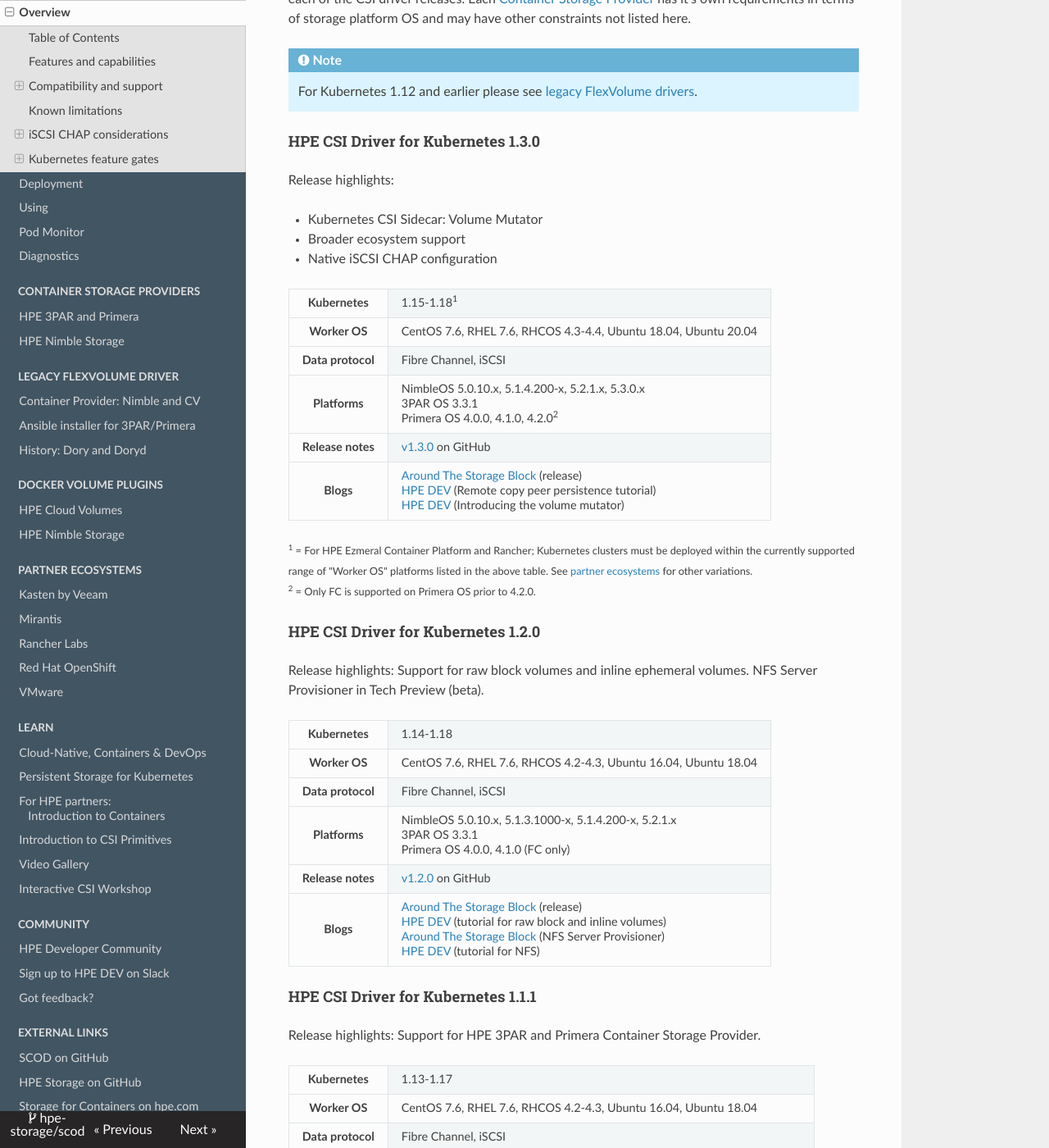
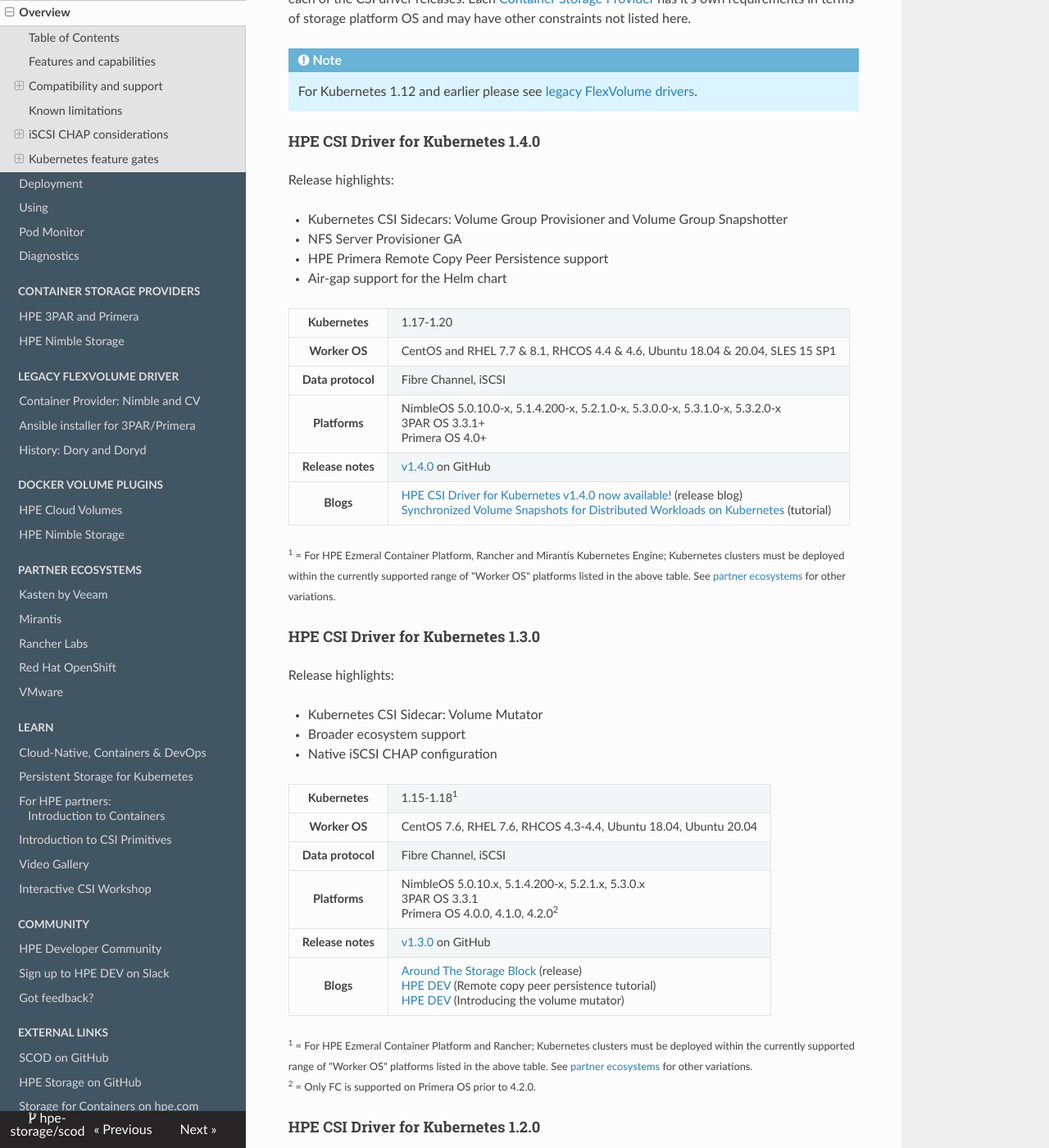
Before and after one commit to hpe-storage/scod, an MkDocs documentation site: the page built from docs/csi_driver/index.md, in a window 1280 px wide and 1400 px high, scrolled down 2695 px. Shown: the whole window at 82% size. Built offline with MkDocs 1.6.1, drawn with Linux system fonts in a browser that asks for light colours; nearby versions of some CDN libraries; some of the changed text lies outside the part shown.

Commit message:
Last pass 1.4.0 (#71)
Signed-off-by: Michael Mattsson <michael.mattsson@hpe.com>

```diff
--- a/docs/csi_driver/index.md
+++ b/docs/csi_driver/index.md
@@ -53,6 +53,52 @@
 !!! note
     For Kubernetes 1.12 and earlier please see [legacy FlexVolume drivers](../flexvolume_driver/index.md).
 
+#### HPE CSI Driver for Kubernetes 1.4.0
+
+Release highlights:
+
+* Kubernetes CSI Sidecars: Volume Group Provisioner and Volume Group Snapshotter
+* NFS Server Provisioner GA
+* HPE Primera Remote Copy Peer Persistence support
+* Air-gap support for the Helm chart
+
+<table>
+  <tr>
+    <th>Kubernetes</th>
+    <td>1.17-1.20</td>
+  </tr>
+  <tr>
+    <th>Worker&nbsp;OS</th>
+    <td>CentOS and RHEL 7.7 & 8.1, RHCOS 4.4 & 4.6, Ubuntu 18.04 & 20.04, SLES 15 SP1
+  </tr>
+  <tr>
+    <th>Data&nbsp;protocol</th>
+    <td>Fibre Channel, iSCSI </td>
+  </tr>
+  <tr>
+    <th>Platforms</th>
+    <td>
+      NimbleOS 5.0.10.0-x, 5.1.4.200-x, 5.2.1.0-x, 5.3.0.0-x, 5.3.1.0-x, 5.3.2.0-x<br />
+      3PAR OS 3.3.1+<br />
+      Primera OS 4.0+<br />
+    </td>
+  <tr>
+    <th>Release&nbsp;notes</th>
+    <td><a href=https://github.com/hpe-storage/csi-driver/blob/master/release-notes/v1.4.0.md>v1.4.0</a> on GitHub</td>
+  </tr>
+  <tr>
+   <th>Blogs</th>
+   <td>
+    <a href="https://community.hpe.com/t5/Around-the-Storage-Block/HPE-CSI-Driver-for-Kubernetes-v1-4-0-with-expanded-ecosystem-and/ba-p/7118180">HPE CSI Driver for Kubernetes v1.4.0 now available!</a> (release blog) <br />
+    <a href="https://developer.hpe.com/blog/7mBn6Yj89Wcg6VN6lzMO/synchronized-volume-snapshots-for-distributed-workloads-on-kubernetes">Synchronized Volume Snapshots for Distributed Workloads on Kubernetes</a> (tutorial)
+   </td>
+ </tr>
+</table>
+
+<small>
+ <sup>1</sup> = For HPE Ezmeral Container Platform, Rancher and Mirantis Kubernetes Engine; Kubernetes clusters must be deployed within the currently supported range of "Worker OS" platforms listed in the above table. See [partner ecosystems](../partners) for other variations.
+</small>
+
 #### HPE CSI Driver for Kubernetes 1.3.0
 
 Release highlights:
@@ -92,6 +138,7 @@
     <a href="https://developer.hpe.com/blog/ppPAlQ807Ah8QGMNl1YE/tutorial-enabling-remote-copy-using-the-hpe-csi-driver-for-kubernetes-on">HPE DEV</a> (Remote copy peer persistence tutorial)<br/>
     <a href="https://developer.hpe.com/blog/8nlLVWP1RKFROlvZJDo9/introducing-kubernetes-csi-sidecar-containers-from-hpe">HPE DEV</a> (Introducing the volume mutator)<br/>
    </td>
+ </tr>
 </table>
 
 <small>
@@ -134,39 +181,7 @@
        <a href="https://community.hpe.com/t5/around-the-storage-block/tech-preview-network-file-system-server-provisioner-for-hpe-csi/ba-p/7092948">Around The Storage Block</a> (NFS Server Provisioner)<br/>
        <a href="https://developer.hpe.com/blog/xABwJY56qEfNGMEo1lDj/introducing-a-nfs-server-provisioner-and-pod-monitor-for-the-hpe-csi-dri">HPE DEV</a> (tutorial for NFS)
    </td>
-</table>
-
-#### HPE CSI Driver for Kubernetes 1.1.1
-
-Release highlights: Support for HPE 3PAR and Primera Container Storage Provider.
-
-<table>
-  <tr>
-    <th>Kubernetes</th>
-    <td>1.13-1.17</td>
-  </tr>
-  <tr>
-    <th>Worker OS</th>
-    <td>CentOS 7.6, RHEL 7.6, RHCOS 4.2-4.3, Ubuntu 16.04, Ubuntu 18.04
-  </tr>
-  <tr>
-    <th>Data protocol</th>
-    <td>Fibre Channel, iSCSI </td>
-  </tr>
-  <tr>
-    <th>Platforms</th>
-    <td>
-      NimbleOS 5.0.8.x, 5.1.3.x, 5.1.4.x<br/>
-      3PAR OS 3.3.1<br/>
-      Primera OS 4.0.0, 4.1.0 (FC only)<br/>
-    </td>
-  <tr>
-    <th>Release notes</th>
-    <td>N/A</td>
-  </tr>
-  <tr>
-   <th>Blogs</th>
-   <td><a href="https://community.hpe.com/t5/hpe-storage-tech-insiders/hpe-csi-driver-for-kubernetes-1-1-1-and-hpe-3par-and-hpe-primera/ba-p/7086675">HPE Storage Tech Insiders</a> (release), <a href="https://developer.hpe.com/blog/9o7zJkqlX5cErkrzgopL/tutorial-how-to-get-started-with-the-hpe-csi-driver-and-hpe-primera-and-">HPE DEV</a> (tutorial for "primera3par" CSP)
+ </tr>
 </table>
 
 #### Release archive
```
Also changed, not shown: docs/csi_driver/archive.md (+40 -3 lines), docs/csi_driver/deployment.md (+32 -17 lines), docs/partners/redhat_openshift/index.md (+9 -6 lines), docs/partners/redhat_openshift/img/redhat-certified.png (added).
